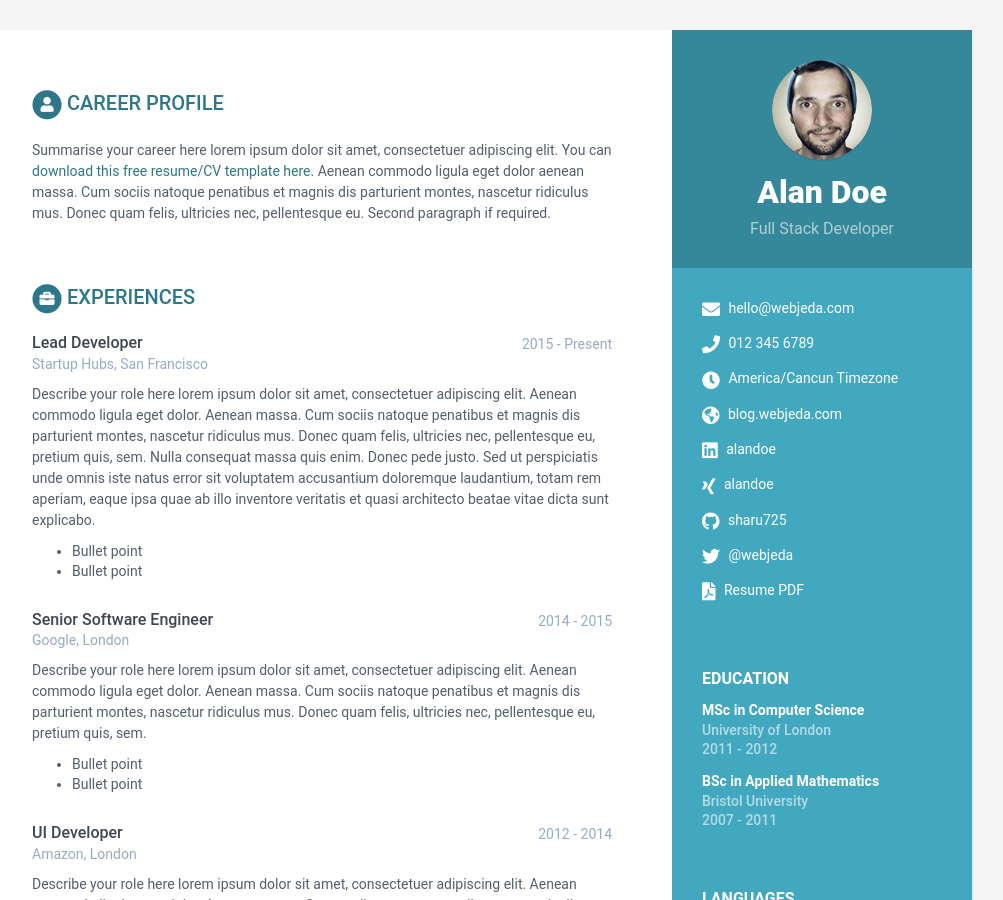
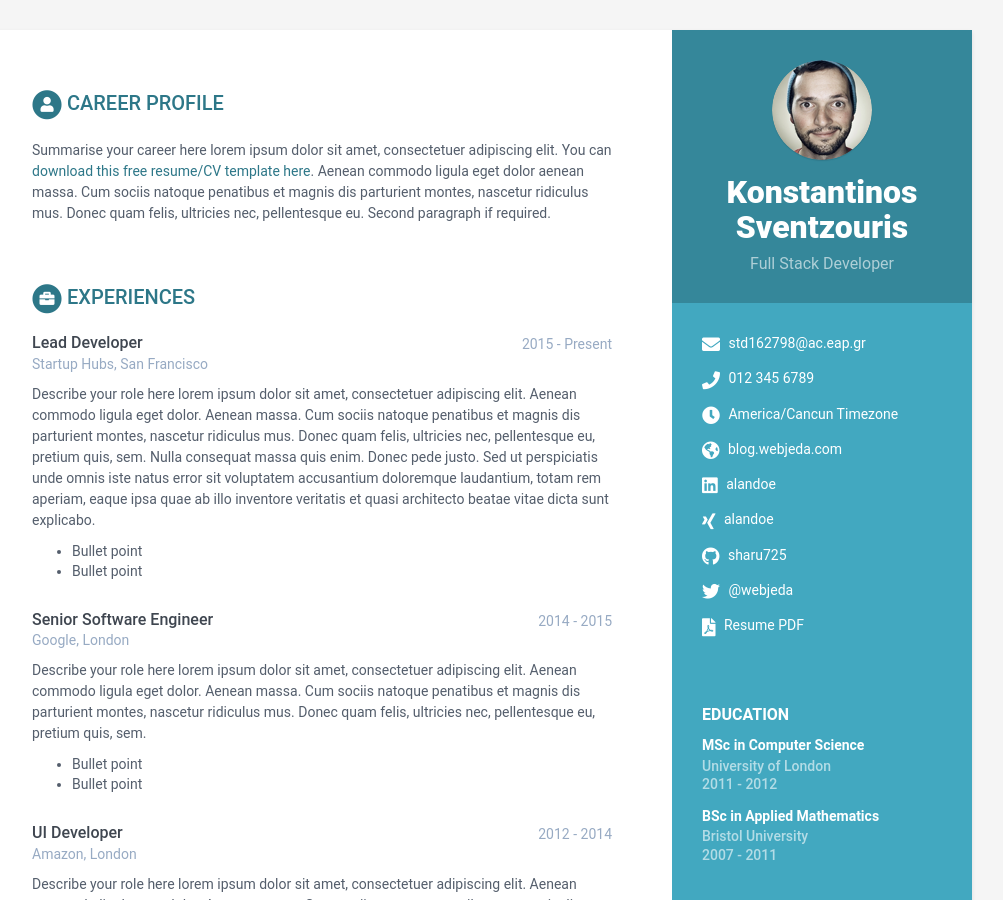
Before and after one commit to Konssven/konssven.github.io, a Jekyll site: the page built from index.html, in a window 1280 px wide and 900 px high. Shown: the whole window, without its empty margins (168-1171 px from the left). Built offline with Jekyll 4.4.1, drawn with Linux system fonts in a browser that asks for light colours.

Commit message:
Add changes

```diff
--- a/_data/data.yml
+++ b/_data/data.yml
@@ -8,12 +8,12 @@ sidebar:
     education: True # set to False if you want education in main section instead of in sidebar
 
     # Profile information
-    name: Alan Doe
+    name: Konstantinos Sventzouris
     tagline: Full Stack Developer
     avatar: profile.png  #place a 100x100 picture inside /assets/images/ folder and provide the name of the file below
 
     # Sidebar links
-    email: hello@webjeda.com
+    email: std162798@ac.eap.gr
     phone: 012 345 6789
     timezone: America/Cancun Timezone
     citizenship:
```
